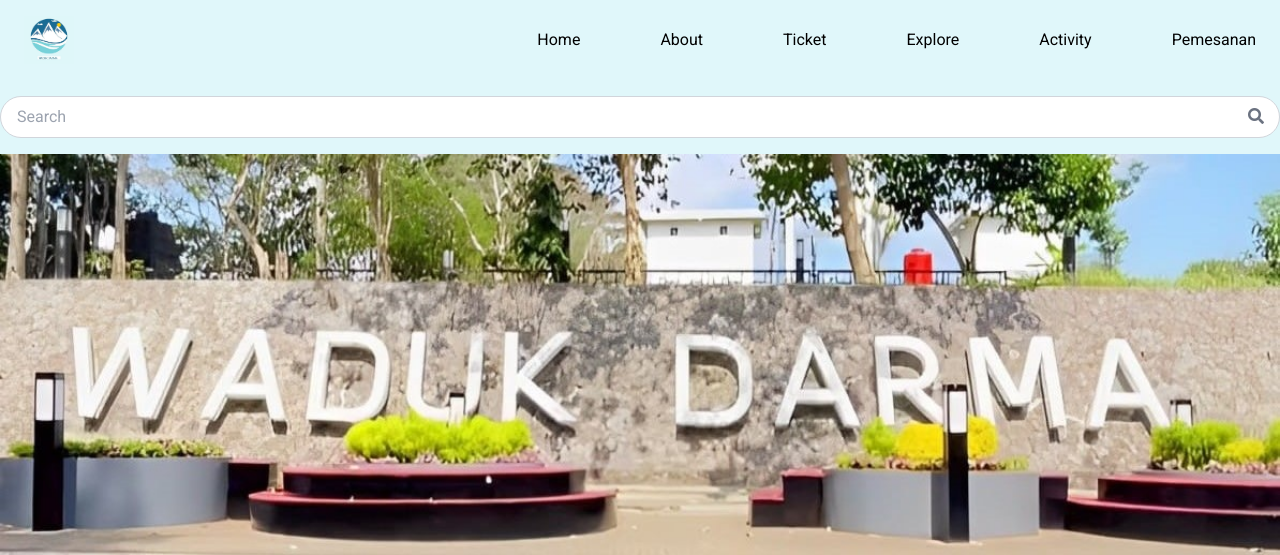
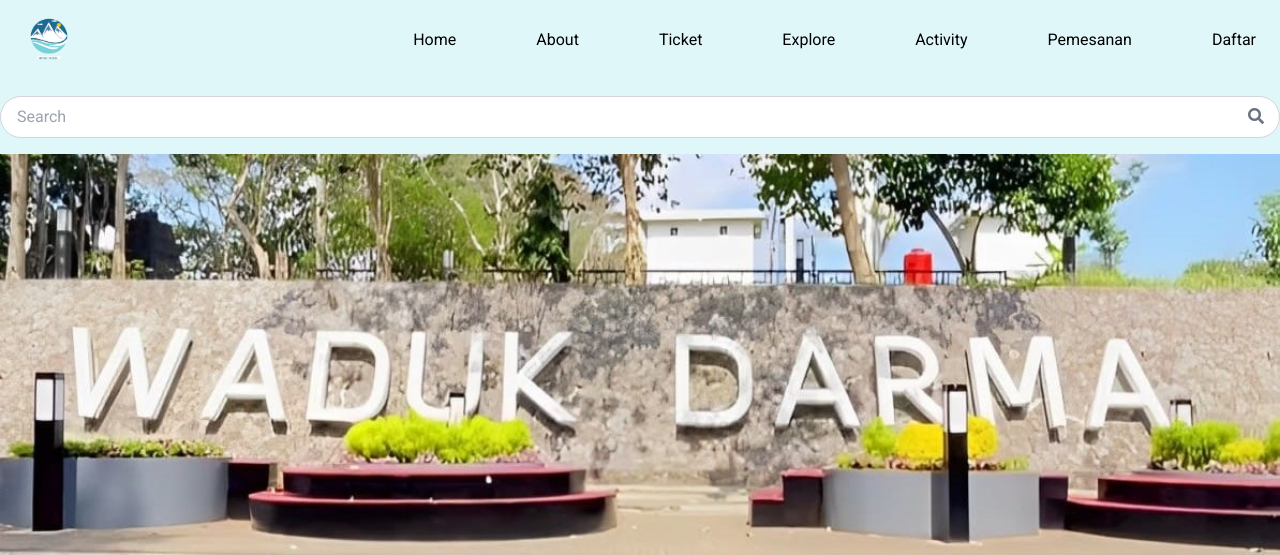
Before and after one commit to regitanp08/wadukdarma, a PHP site: page / in a window 1280 px wide. Shown: the top 555 px of the page. Run offline with PHP 8.4, Linux system fonts and the light colour scheme; some libraries are stand-ins or nearby versions.

Commit message:
Update index.php

```diff
--- a/index.php
+++ b/index.php
@@ -27,6 +27,7 @@
     <a href="#explore" class="teks">Explore</a>
     <a href="#activity" class="teks">Activity</a>
     <a class="text-black-700" href="pemesanan.php" class="teks">Pemesanan</a>
+    <a class="text-black-700" href="daftar.php" class="teks">Daftar</a>
         </body>
         </html>
         </nav>
```
